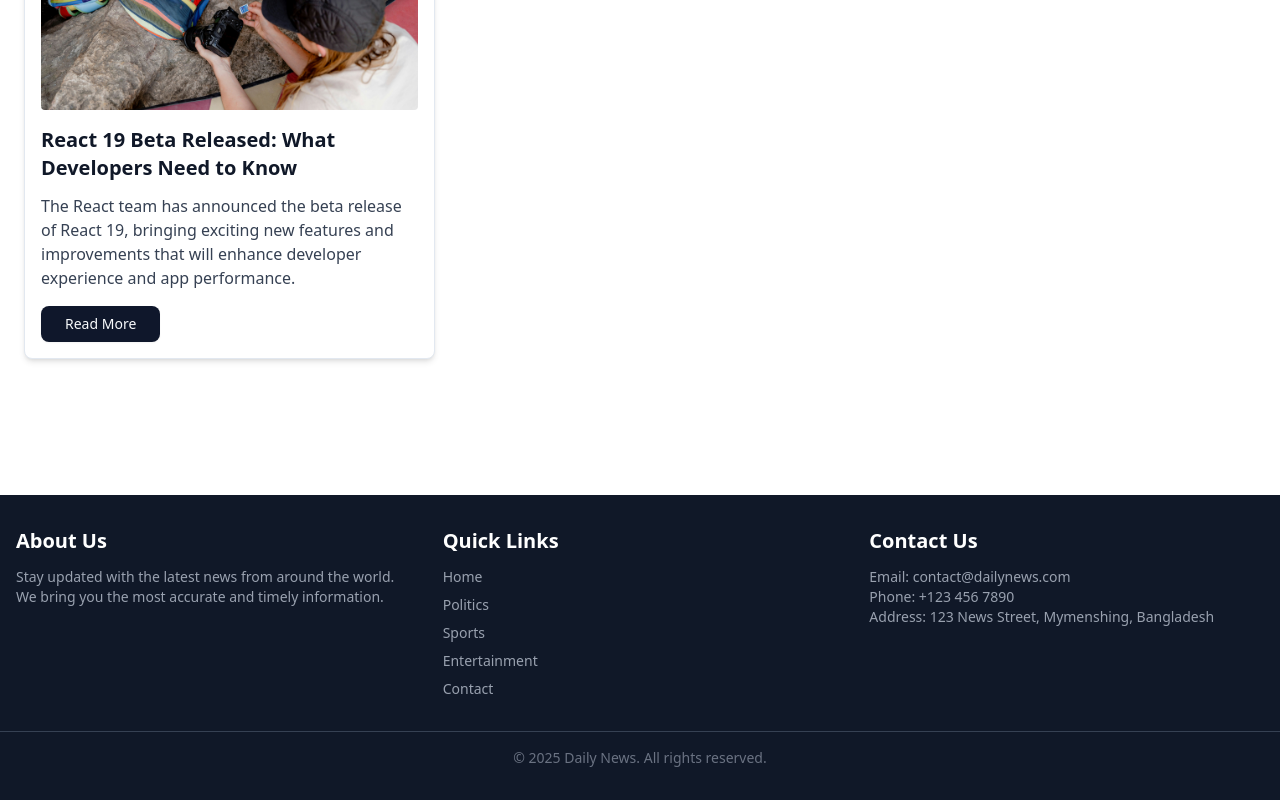
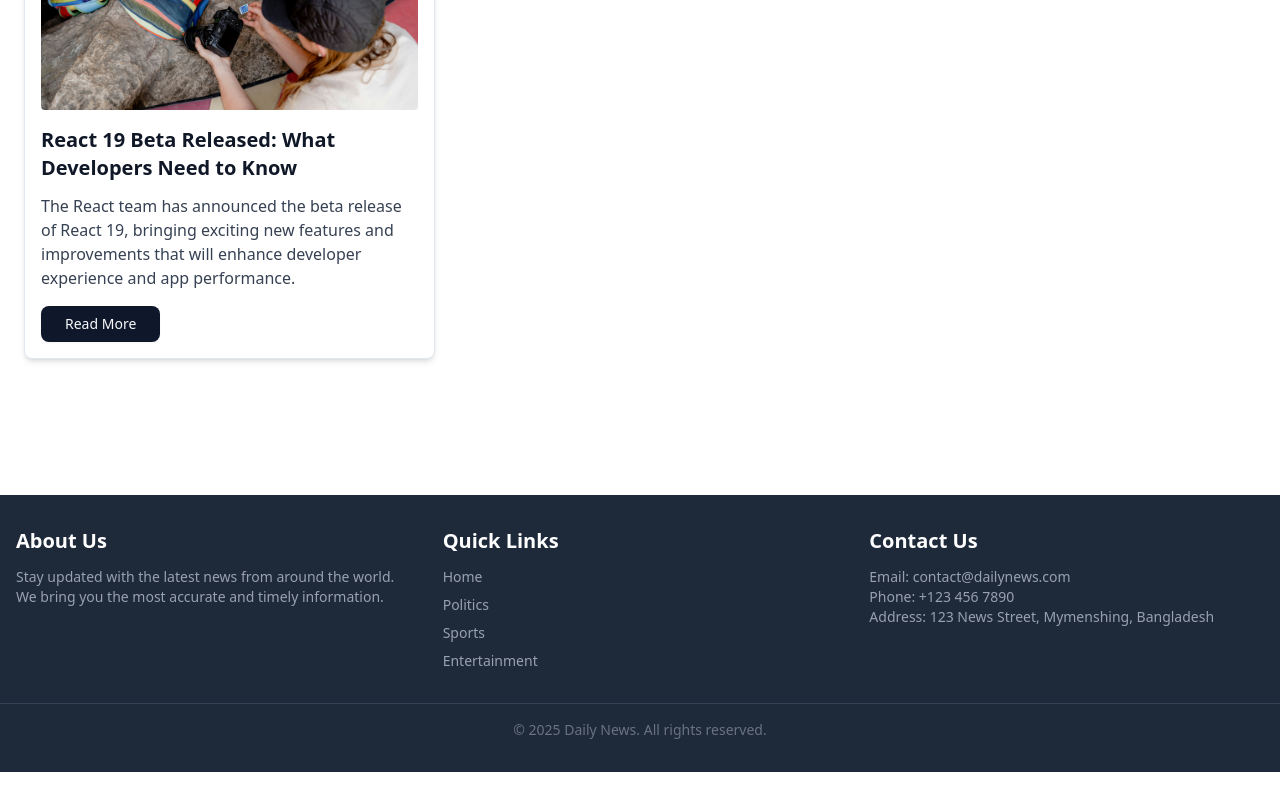
Before and after one commit to Khalid-Saifullaha/next-news-portal, a Next.js app: page / in a window 1280 px wide. Shown: the part 2821-3621 px from the top of the page. After the commit the page ends 3593 px from the top, so only its background shows below. Built offline with nearby package versions, Linux system fonts and the light colour scheme.

Commit message:
footer colore changed

```diff
--- a/src/app/layout.tsx
+++ b/src/app/layout.tsx
@@ -32,7 +32,7 @@ export default function RootLayout({
         <main className="min-h-screen max-w-7xl mx-auto px-4 sm:px-6 lg:px-g">
           {children}
         </main>
-        <footer className="bg-gray-900 text-white py-8 mt-10">
+        <footer className="bg-gray-800 text-white py-8 mt-10">
           <div className="container mx-auto px-4 grid grid-cols-1 md:grid-cols-3 gap-8 text-center md:text-left">
             {/* About Section */}
             <div>
@@ -67,11 +67,6 @@ export default function RootLayout({
                     Entertainment
                   </a>
                 </li>
-                <li>
-                  <a href="#" className="hover:text-gray-200">
-                    Contact
-                  </a>
-                </li>
               </ul>
             </div>
 
```
